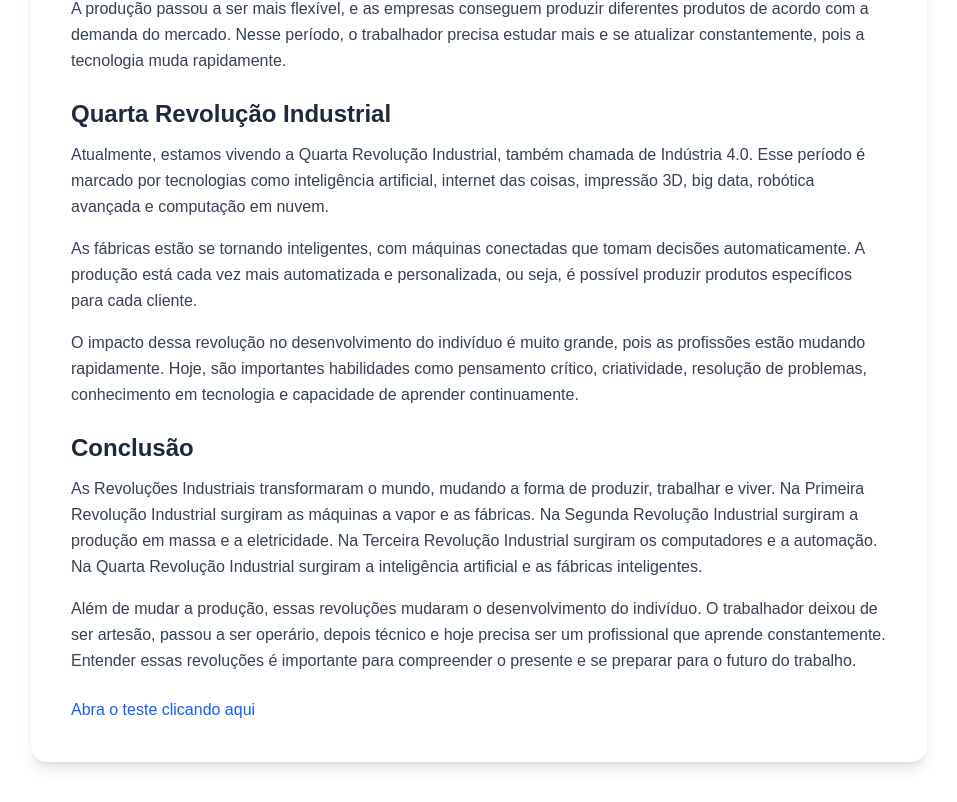
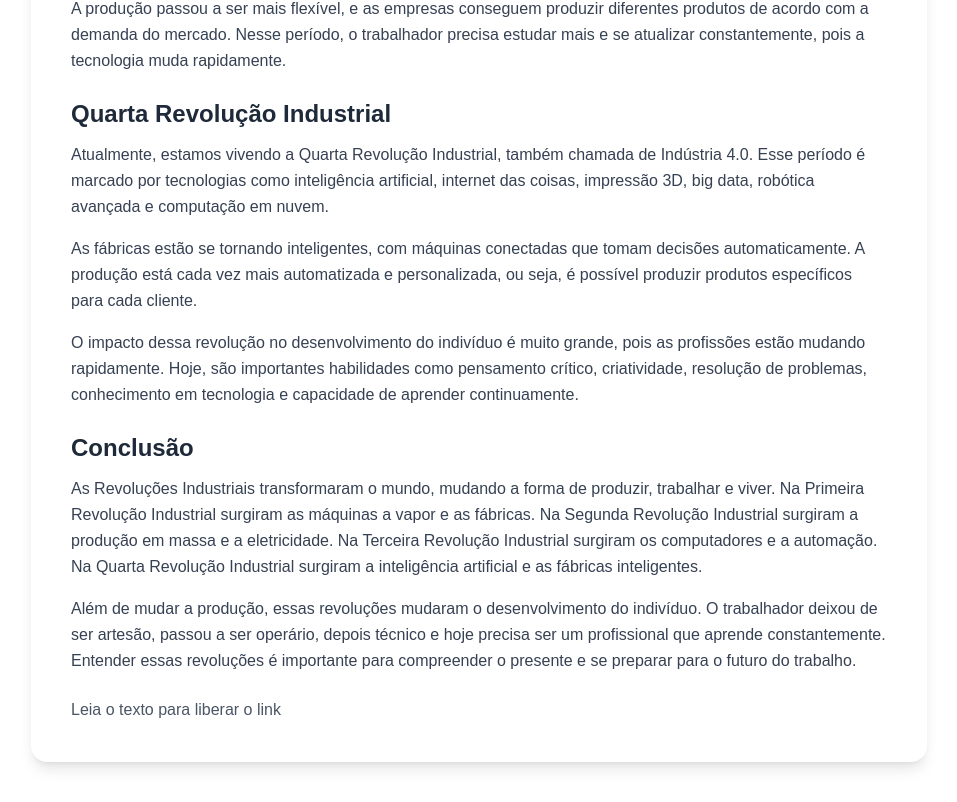
Before and after one commit to Marco-Veio/mod-ind-texts, a Next.js app: page /revolucao-industrial in a window 1280 px wide. Shown: the part 1182-1984 px from the top of the page, without its empty margins (161-1118 px from the left). Built offline with nearby package versions, Linux system fonts and the light colour scheme.

Commit message:
timer para liberar o link

```diff
--- a/app/aplicacao-ferramentas-da-qualidade/page.tsx
+++ b/app/aplicacao-ferramentas-da-qualidade/page.tsx
@@ -1,4 +1,4 @@
-import Link from "next/link";
+import Link from "@/components/Link";
 
 export default function Home() {
   return (
@@ -235,14 +235,7 @@ export default function Home() {
         atender às demandas do mercado com excelência.
       </p>
 
-      <Link
-        href="https://api.socrative.com/rc/yLhkrp?method=qr"
-        target="_blank"
-        rel="noopener noreferrer"
-        className="inline-block mt-6 text-blue-600 font-medium hover:text-blue-800 transition duration-300"
-      >
-        Abra o teste clicando aqui
-      </Link>
+      <Link />
     </div>
   );
 }
--- a/app/fundamentos-da-qualidade/page.tsx
+++ b/app/fundamentos-da-qualidade/page.tsx
@@ -1,4 +1,4 @@
-import Link from "next/link";
+import Link from "@/components/Link";
 
 export default function Home() {
   return (
@@ -121,14 +121,7 @@ export default function Home() {
         para a produção de produtos confiáveis e eficientes.
       </p>
 
-      <Link
-        href="https://api.socrative.com/rc/yLhkrp?method=qr"
-        target="_blank"
-        rel="noopener noreferrer"
-        className="inline-block mt-6 text-blue-600 font-medium hover:text-blue-800 transition duration-300"
-      >
-        Abra o teste clicando aqui
-      </Link>
+      <Link />
     </div>
   );
 }
--- a/app/revolucao-industrial/page.tsx
+++ b/app/revolucao-industrial/page.tsx
@@ -1,4 +1,4 @@
-import Link from "next/link";
+import Link from "@/components/Link";
 
 export default function Home() {
   return (
@@ -141,14 +141,7 @@ export default function Home() {
         o presente e se preparar para o futuro do trabalho.
       </p>
 
-      <Link
-        href="https://api.socrative.com/rc/yLhkrp?method=qr"
-        target="_blank"
-        rel="noopener noreferrer"
-        className="inline-block mt-6 text-blue-600 font-medium hover:text-blue-800 transition duration-300"
-      >
-        Abra o teste clicando aqui
-      </Link>
+      <Link />
     </div>
   );
 }
--- a/app/tecnologias-industria-4.0/page.tsx
+++ b/app/tecnologias-industria-4.0/page.tsx
@@ -1,4 +1,4 @@
-import Link from "next/link";
+import Link from "@/components/Link";
 
 export default function Home() {
   return (
@@ -118,14 +118,7 @@ export default function Home() {
         produção será cada vez mais necessária.
       </p>
 
-      <Link
-        href="https://api.socrative.com/rc/yLhkrp?method=qr"
-        target="_blank"
-        rel="noopener noreferrer"
-        className="inline-block mt-6 text-blue-600 font-medium hover:text-blue-800 transition duration-300"
-      >
-        Abra o teste clicando aqui
-      </Link>
+      <Link />
     </div>
   );
 }
--- /dev/null
+++ b/components/Link.tsx
@@ -0,0 +1,35 @@
+"use client";
+import NextLink from "next/link";
+import { useEffect, useState } from "react";
+
+export default function Link() {
+  const [isOpen, setIsOpen] = useState(false);
+
+  useEffect(() => {
+    setTimeout(
+      () => {
+        setIsOpen(true);
+      },
+      20 * 60 * 1000,
+    );
+  }, []);
+
+  if (isOpen) {
+    return (
+      <NextLink
+        href="https://api.socrative.com/rc/yLhkrp?method=qr"
+        target="_blank"
+        rel="noopener noreferrer"
+        className="inline-block mt-6 text-blue-600 font-medium hover:text-blue-800 transition duration-300"
+      >
+        Abra o teste clicando aqui
+      </NextLink>
+    );
+  }
+
+  return (
+    <span className="inline-block mt-6 text-gray-600 font-medium">
+      Leia o texto para liberar o link
+    </span>
+  );
+}
```
